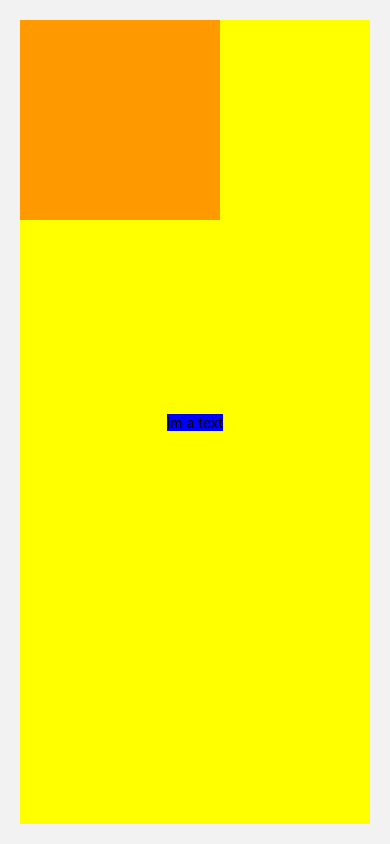
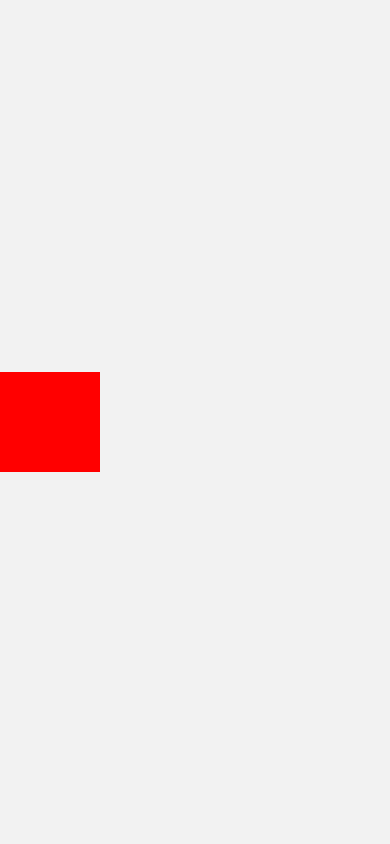
Before and after one commit to josef256/rn-animations, a React Native app: screen /Messages in a window 390 px wide. Before the commit this address had no page. Built offline with nearby package versions, Linux system fonts and the light colour scheme.

Commit message:
test various animation

```diff
--- a/src/components/cards/index.tsx
+++ b/src/components/cards/index.tsx
@@ -1,44 +1,80 @@
-import React, {useRef} from 'react';
+import React, {useRef, useLayoutEffect, useEffect} from 'react';
 import {View, Text, PanResponder, Animated, Dimensions} from 'react-native';
 const Cards: React.FC<{}> = (): JSX.Element => {
 	const translate = useRef(new Animated.ValueXY()).current;
-	const textRef = useRef(null);
-	const cords = useRef<{viewX: number; viewY: number}>({
-		viewX: 0,
-		viewY: 0,
-		pageY1: 0,
-		pageY2: 0,
-		width: 0,
-	}).current;
 	const {width, height} = Dimensions.get('window');
+	const cards = [
+		{
+			color: 'red',
+			space: 10,
+			translate: useRef(new Animated.ValueXY()).current,
+		},
+		{
+			color: 'blue',
+			space: 20,
+			translate: useRef(new Animated.ValueXY()).current,
+		},
+		{
+			color: 'green',
+			space: 30,
+			translate: useRef(new Animated.ValueXY()).current,
+		},
+	];
+
 	const panResponder = useRef(
+		cards.map(card =>
 			PanResponder.create({
 				onStartShouldSetPanResponder: (evt, gestureState) => true,
 				onStartShouldSetPanResponderCapture: (evt, gestureState) => true,
 				onMoveShouldSetPanResponder: (evt, gestureState) => true,
 				onMoveShouldSetPanResponderCapture: (evt, gestureState) => true,
+				onPanResponderGrant: (evt, gestureState) => {
+					card.translate.setOffset({x: card.space, y: 0});
+				},
 				onPanResponderMove: (evt, gestureState) => {
-				/*Animated.event([null, {dx: translate.x, dy: translate.y}], {
+					//card.translate.setOffset({x: card.space, y: 0});
+					Animated.event([null, {dx: card.translate.x}], {
 						useNativeDriver: false,
-				})(evt, gestureState);*/
+					})(evt, gestureState);
 				},
 				onPanResponderRelease: (evt, gestureState) => {
 					//withiout extract base value = 0 so it jump to initial pos
 					//with extract base value = current offset (acumulated distance)
-				console.log('trznslate', cords.viewX);
-				Animated.spring(translate, {
-					toValue: {
-						x: cords.viewX,
-						y: cords.viewY,
-					},
+					if (gestureState.dx > 50) {
+						console.log('1');
+						Animated.spring(card.translate, {
+							toValue: {x: width, y: card.space},
 							speed: 200,
 							useNativeDriver: true,
 						}).start();
+					} else if (gestureState.dx < -50) {
+						console.log('2');
+						Animated.spring(card.translate, {
+							toValue: {x: -width, y: card.space},
+							speed: 200,
+							useNativeDriver: true,
+						}).start();
+					} else {
+//card.translate.setOffset({x: 0, y: 0});
+						console.log('3',card.translate);
+						Animated.spring(card.translate, {
+							toValue: {x: 0, y: card.space},
+							speed: 100,
+							useNativeDriver: true,
+						}).start();
+					}
 				},
 			}),
+		),
 	).current;
+
+	useLayoutEffect(() => {
+		cards.map(card => {
+			card.translate.setValue({x: card.space, y: card.space});
+
+		});
+	}, []);
 	return (
-		<View style={{flex: 1, padding: 20}}>
 		<View
 			style={{
 				flex: 1,
@@ -46,39 +82,25 @@ const Cards: React.FC<{}> = (): JSX.Element => {
 				alignItems: 'center',
 				backgroundColor: 'yellow',
 			}}>
-				<View
-					style={{backgroundColor: 'blue'}}
-					ref={textRef}
-					onLayout={event => {
-						textRef.current.measure((x, y, width, height, pageX, pageY) => {
-							console.log('vvv', pageY, y);
-							cords.viewX = pageX;
-								cords.viewY = pageY;
-						});
-						console.log('yy', event.nativeEvent.layout.y);
-					}}>
-					<Text>im a text</Text>
-				</View>
-			</View>
+			{cards.map((e, index) => (
 				<Animated.View
-				{...panResponder.panHandlers}
-				onLayout={event => {
-					cords.pageY1 = event.nativeEvent.layout.x;
-					console.log('yy', event.nativeEvent.layout.x);
-				}}
+					{...panResponder[index].panHandlers}
+					key={index}
+					onLayout={event => {}}
 					style={{
-					backgroundColor: 'red',
+						backgroundColor: e.color,
 						width: 200,
 						height: 200,
 						position: 'absolute',
 						opacity: 0.4,
 						transform: [
 							{
-							translateX: translate.x,
+								translateX: e.translate.x,
 							},
-						{translateY: translate.y},
+							{translateY: e.translate.y},
 						],
 					}}></Animated.View>
+			))}
 		</View>
 	);
 };
--- /dev/null
+++ b/src/components/input/index.tsx
@@ -0,0 +1,64 @@
+import React, {useRef} from 'react';
+import {View, Animated, Text, PanResponder} from 'react-native';
+
+const Input: React.FC<{}> = () => {
+	const translateW = useRef(new Animated.Value(0)).current;
+	const panResponder = useRef(
+		PanResponder.create({
+			onStartShouldSetPanResponder: (evt, gestureState) => true,
+			onStartShouldSetPanResponderCapture: (evt, gestureState) => true,
+			onMoveShouldSetPanResponder: (evt, gestureState) => true,
+			onMoveShouldSetPanResponderCapture: (evt, gestureState) => true,
+			onPanResponderGrant: (evt, gestureState) => {
+				Animated.spring(translateW, {
+					toValue: 100,
+					stiffness: 10,
+					useNativeDriver: false,
+				}).start();
+			},
+			onPanResponderRelease: (evt, gestureState) => {
+				console.log('translateW valuer', translateW);
+				if (translateW._value < 90) {
+					translateW.stopAnimation();
+					Animated.spring(translateW, {
+						toValue: 0,
+						speed: 12,
+						useNativeDriver: false,
+					}).start();
+				}
+			},
+		}),
+	).current;
+	return (
+		<View
+			style={{
+				flex: 1,
+				flexDirection: 'row',
+				alignItems: 'center',
+				justifyContent: 'space-between',
+			}}>
+			<View
+				style={{flex: 1, backgroundColor: 'green', alignItems: 'flex-end'}}
+				{...panResponder.panHandlers}>
+				<Animated.View
+					onLayout={e => {
+						/*	Animated.spring(translateW, {
+							toValue: 1000,
+							speed: 10,
+							useNativeDriver: false,
+						}).start();*/
+					}}
+					style={{
+						width: translateW.interpolate({
+							inputRange: [0, 100],
+							outputRange: ['0%', '100%'],
+						}),
+						height: 100,
+						backgroundColor: 'red',
+					}}></Animated.View>
+			</View>
+		</View>
+	);
+};
+
+export default Input;
--- /dev/null
+++ b/src/components/messages/index.tsx
@@ -0,0 +1,37 @@
+import React, {useEffect, useRef} from 'react';
+import {View, Animated, Dimensions} from 'react-native';
+
+const Messages: React.FC<{}> = () => {
+	const {width} = Dimensions.get('window');
+	const fadeAnim = useRef(new Animated.Value(0)).current;
+	const translateAnim = useRef(new Animated.Value(-100)).current;
+	useEffect(() => {
+		Animated.timing(fadeAnim, {
+			toValue: 1,
+			duration: 1000,
+			useNativeDriver: true,
+		}).start();
+		Animated.spring(translateAnim, {
+			toValue: 0,
+			useNativeDriver: true,
+		}).start();
+	}, []);
+	return (
+		<View style={{flex: 1, justifyContent: 'center', alignItems: 'flex-start'}}>
+			<Animated.View
+				style={{
+					width: 100,
+					height: 100,
+					backgroundColor: 'red',
+					opacity: fadeAnim,
+					transform: [
+						{
+							translateX: translateAnim,
+						},
+					],
+				}}></Animated.View>
+		</View>
+	);
+};
+
+export default Messages;
--- a/src/navigator/index.tsx
+++ b/src/navigator/index.tsx
@@ -4,16 +4,17 @@ import Timer from '../components/timer';
 import Settings from '../components/settings';
 import Tabs from '../components/tabs';
 import Cards from '../components/cards';
+import Input from '../components/input';
+import Messages from '../components/messages';
 import SettingsButton from '../components/shared/SettingsButton';
 import {IStackNavigatorParamList} from './index.d';
 function Navigator(): JSX.Element {
   const stack = createNativeStackNavigator<IStackNavigatorParamList>();
   return (
     <stack.Navigator
-      initialRouteName="Cards"
+      initialRouteName="Messages"
       screenOptions={{headerShown: false}}>
-      <stack.Screen name="Tabs" component={Tabs} />
-      <stack.Screen name="Cards" component={Cards} />
+      <stack.Screen name="Messages" component={Messages} />
       <stack.Screen
         name="Timer"
         component={Timer}
```
Lines whose indentation alone changed are shown as unchanged.
